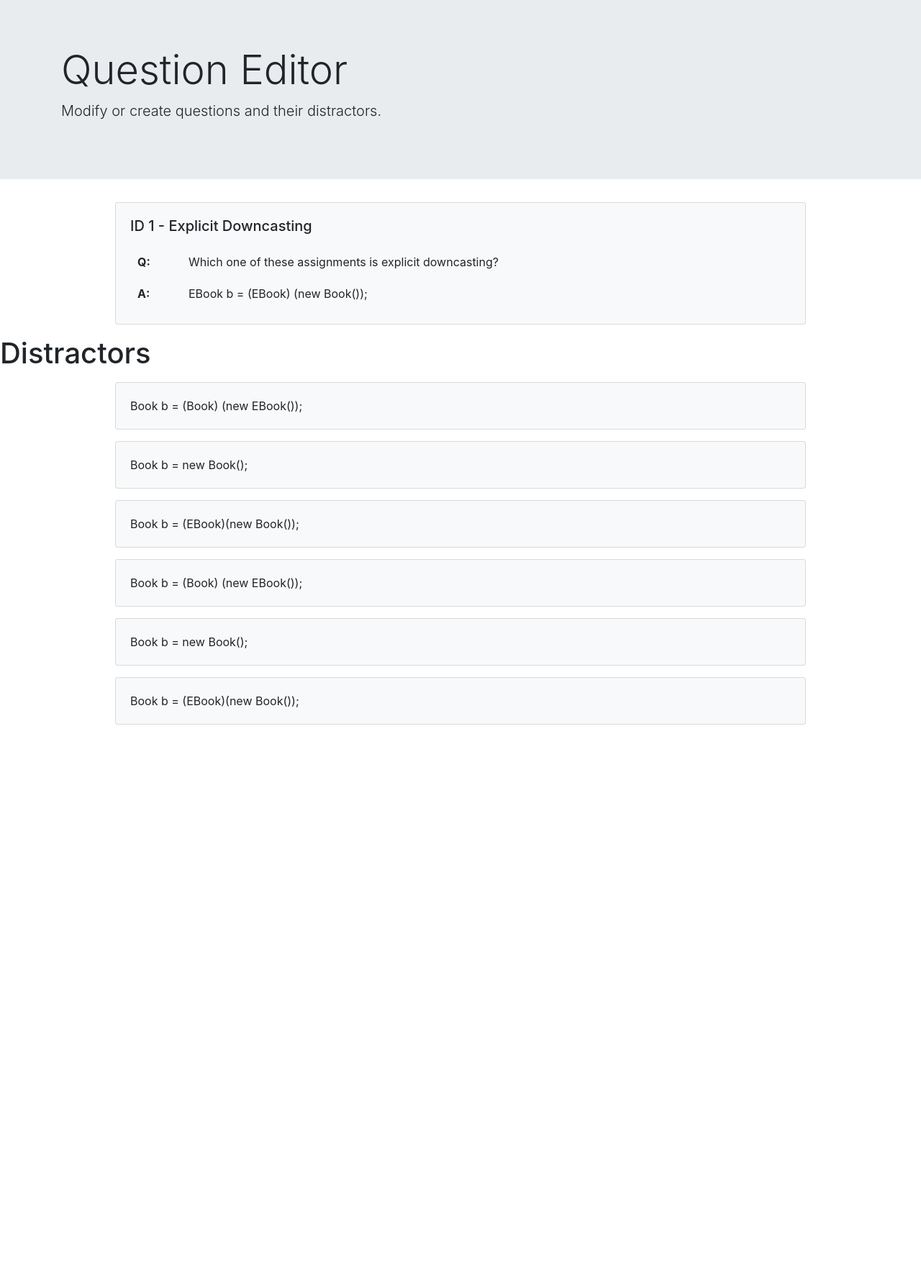
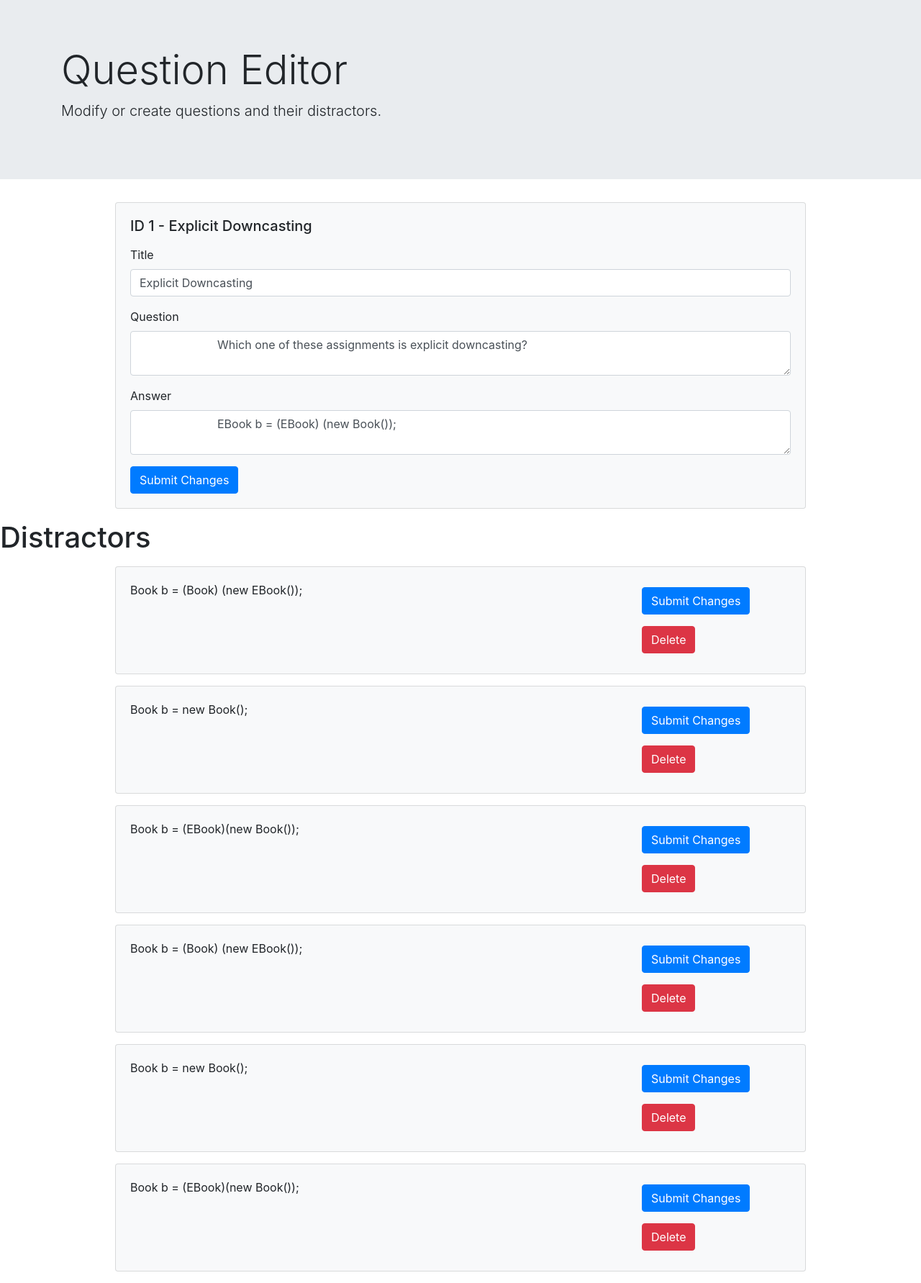
Before and after one commit to cereal-lab/EvoPIE, a Flask app: page /question-editor/1 in a window 1280 px wide. Shown: the whole page at 72% size. Before the commit the page ends 1007 px from the top, so only its background shows below. Run offline with Flask 2, Linux system fonts and the light colour scheme; a user stored in the database is signed in; data comes from the database, SQL or seed files in the repository; parts of the project's set-up code (start-up, migrations or seed data) failed here and were passed over; some libraries are stand-ins or nearby versions.

Commit message:
missing parts from previous commit

```diff
--- a/evopie/templates/contributor.html
+++ b/evopie/templates/contributor.html
@@ -37,6 +37,7 @@
             <h5 class="card-title" data-toggle = "collapse" data-target = "#newquestion">Create New Question</h5>
             <div  id = "newquestion" class = "collapse">
             <p class="card-text">
+                <!-- BUG why is the action hard coded with a local IP? -->
                 <form id="questionForm" method="post" action='http://172.23.247.249:5000//questions'>
                     <div class="form-group">
                         <label for="title">Title</label>
--- a/evopie/templates/question-editor.html
+++ b/evopie/templates/question-editor.html
@@ -29,19 +29,27 @@
 
             <p class="card-text">
             </p>
-
-            <table style="border: 0; width: 100%;" cellpadding="10">
-                <tr>
-                    <td style="vertical-align: top"><b>Q:</b></td>
-                    <td>
-                            {{ question.stem | safe }}
-                    </td>
-                </tr>
-                <tr>
-                    <td style="vertical-align: top"><b>A:</b></td>
-                    <td>{{ question.answer | safe }}</td>
-                </tr>
-            </table>
+            <!-- BUG the method below should really be PUT -->
+            <form id="questionForm" method="post" action='/questions'>
+                <div class="form-group">
+                    <label for="title">Title</label>
+                    <input name="title" id="title" class="form-control" value="{{ question.title }}" required>
+                </div>
+                <div class="form-group">
+                    <label for="stem">Question</label>
+                    <textarea class="summernote form-control" name="stem" id="question" required>
+                        {{ question.stem | safe }}
+                    </textarea>
+                </div>
+                <div class="form-group">
+                    <label for="answer">Answer</label>
+                    <textarea class="summernote form-control" name="answer" id="answer" required>
+                        {{ question.answer | safe }}
+                    </textarea>
+                </div>
+                <input type="hidden" id="qid" name="qid" value="{{ question.id }}">
+                <input type="submit" value="Submit Changes" class="btn btn-primary">
+            </form>
         </div>
     </div>
 
@@ -49,8 +57,14 @@
 
     {% for single_distractor in all_distractors %}
         <div class="card bg-light m-3 mx-auto" style="width: 75%">
-            <div class="card-body" bg-light>
-                {{ single_distractor.answer | safe }}
+            <div class="card-body row" bg-light>
+                <div class="col-9">
+                    {{ single_distractor.answer | safe }}
+                </div>
+                <div class="col-3">
+                    <a class="btn btn-primary my-2" href="">Submit Changes</a>
+                    <a class="btn btn-danger my-2" href="">Delete</a>
+                </div>
             </div>
         </div>
     {% endfor %}
```
